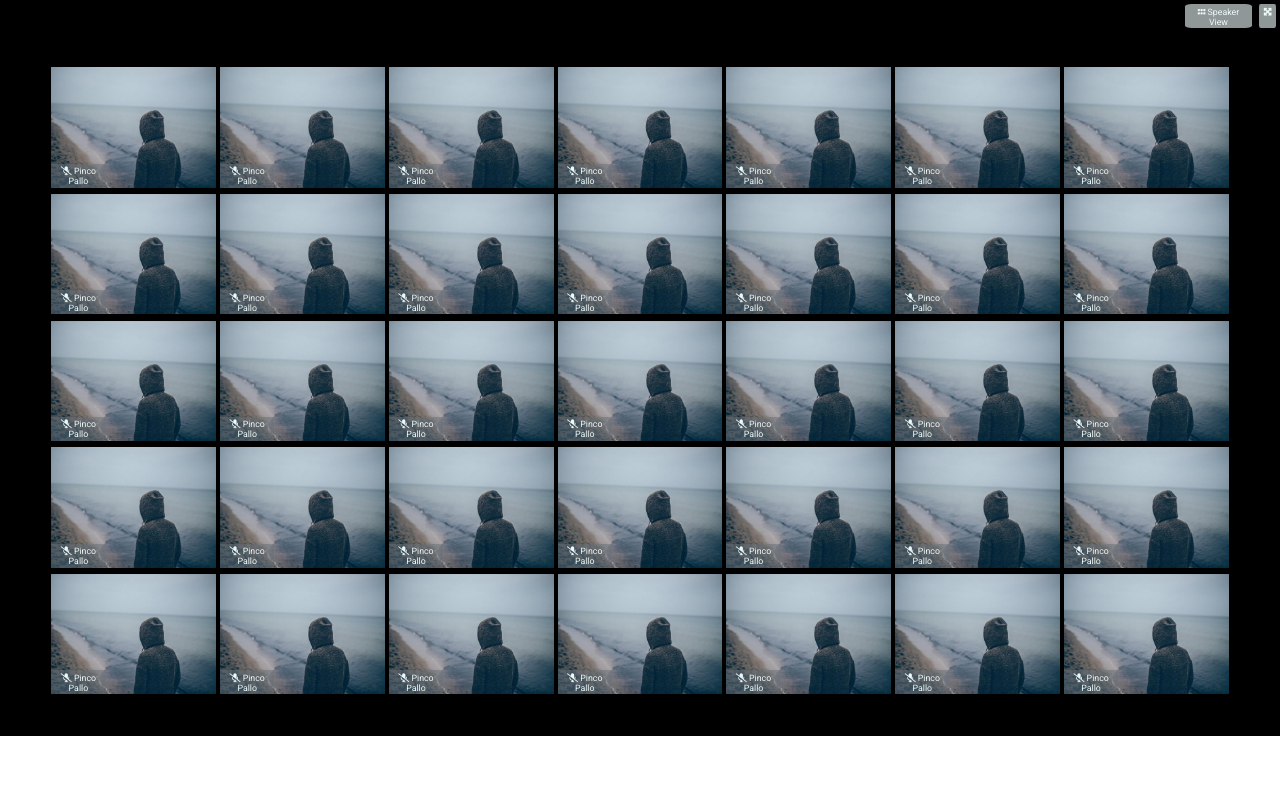
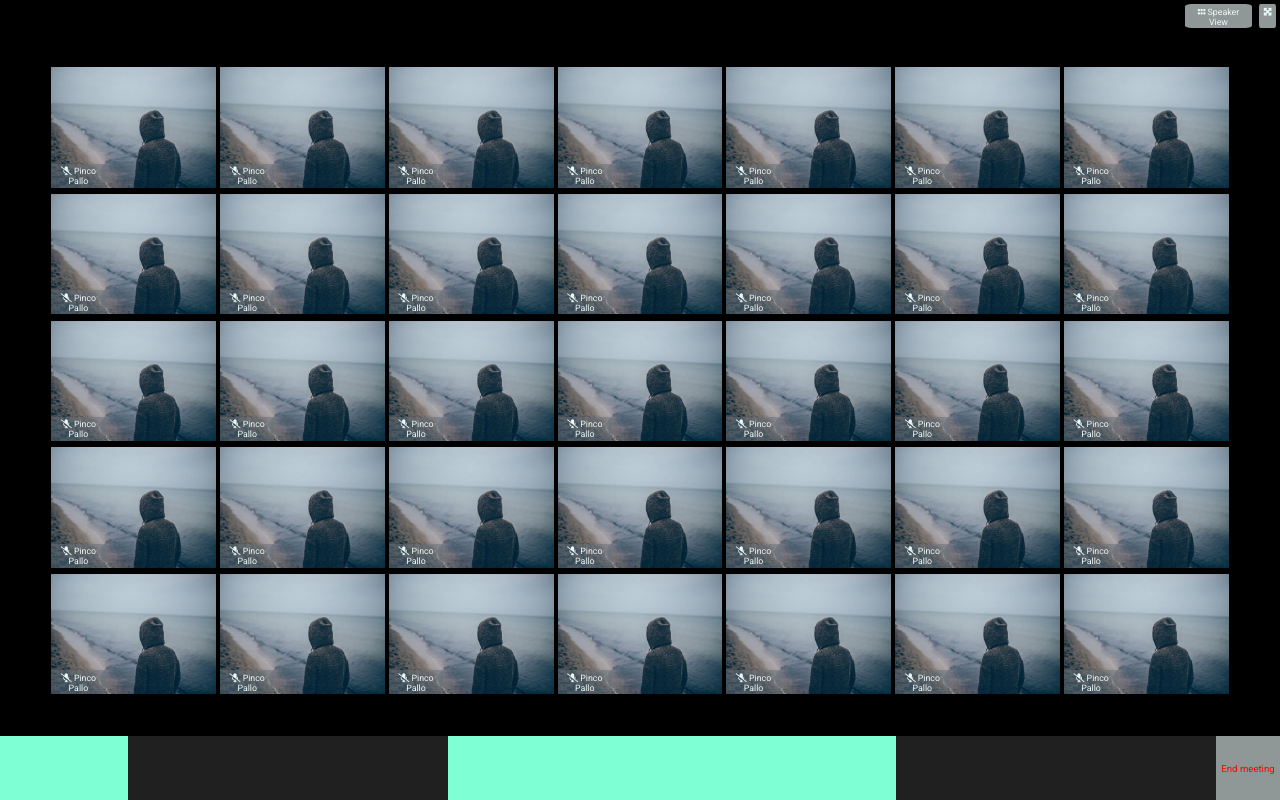
Before and after one commit to AndreSoffiantini/html-css-zoom, a plain HTML site: page index.html in a window 1280 px wide. Drawn offline with Linux system fonts and the light colour scheme.

Commit message:
Add site_footer end-meeting

```diff
--- a/assets/css/style.css
+++ b/assets/css/style.css
@@ -1,18 +1,9 @@
-/* #region Debug */
-
-footer {
-    height: 8vh;
-}
-
-
-/* endregion Debug */
-
-
 /* #region Common */
 
 :root {
     --deep-dark: #000000;
     --primary: #8F9797;
+    --primary-dark: #202020;
     --primary-trsp: #66707B80;
     --light: #EDF8F7;
     --confirm: #4BC800;
@@ -100,3 +91,37 @@ footer {
 
 
 /* #endregion site_main */
+
+
+/* region site_footer */
+
+#site_footer {
+    height: 8vh;
+    background-color: var(--primary-dark);
+    justify-content: space-between;
+}
+
+#site_footer>div {
+    height: 100%;
+    background-color: aquamarine;
+}
+
+#site_footer>.left-icons {
+    width: 10%;
+}
+
+#site_footer>.center-icons {
+    width: 35%;
+}
+
+#site_footer>.end-meeting {
+    width: 5%;
+    background-color: var(--primary);
+    color: var(--refuse);
+    font-size: 60%;
+    justify-content: center;
+    align-items: center;
+}
+
+
+/* endregion site_footer */
--- a/index.html
+++ b/index.html
@@ -327,7 +327,17 @@
     </main>
     <!-- /#site_main -->
 
-    <footer id="site_footer">
+    <footer id="site_footer" class="flex-cont">
+
+        <div class="left-icons">
+
+        </div>
+        <div class="center-icons">
+
+        </div>
+        <div class="end-meeting flex-cont">
+            <span> End meeting </span>
+        </div>
 
     </footer>
     <!-- /#site_footer -->
```
